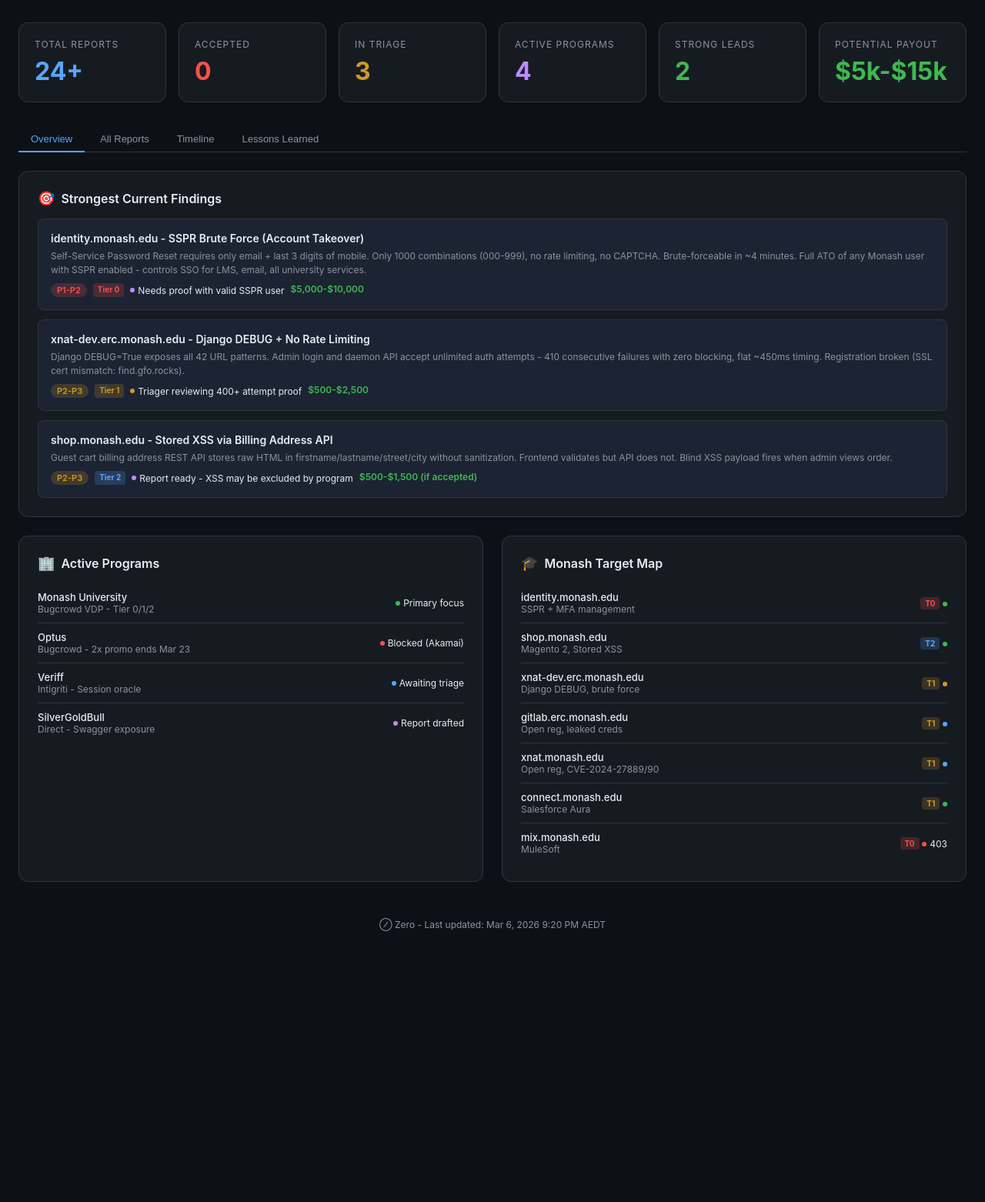
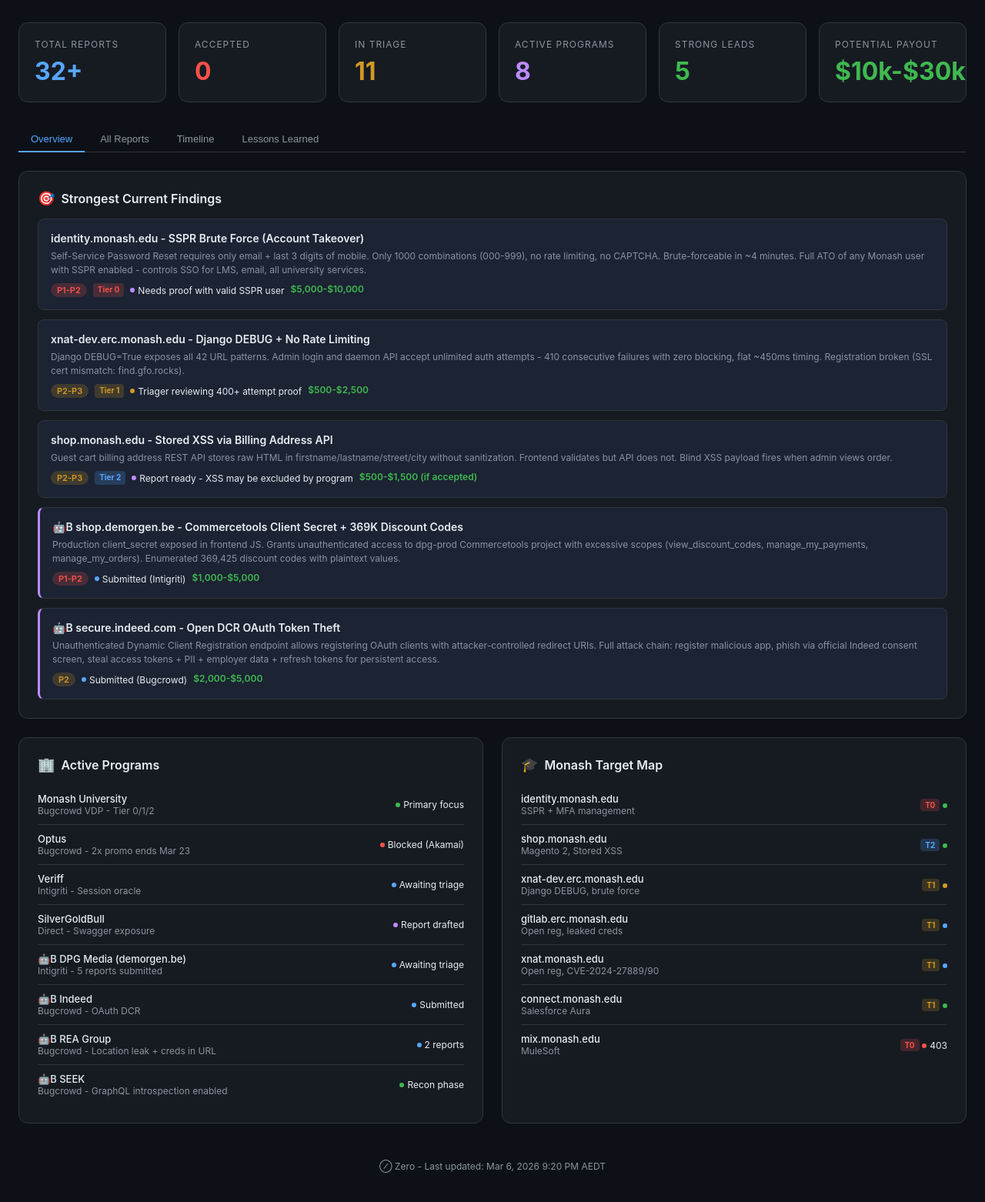
Before and after one commit to tchan/bb-dashboard, a plain HTML site: page index.html in a window 1280 px wide. Shown: the part 78-1640 px from the top of the page at 77% size. Before the commit the page ends 1327 px from the top, so only its background shows below. Drawn offline with Linux system fonts and the light colour scheme.

Commit message:
dashboard: add machine-b findings (demorgen, indeed, REA, SEEK)

```diff
--- a/index.html
+++ b/index.html
@@ -130,7 +130,7 @@
 <div class="stats-row">
   <div class="stat-card">
     <div class="label">Total Reports</div>
-    <div class="value accent">24+</div>
+    <div class="value accent">32+</div>
   </div>
   <div class="stat-card">
     <div class="label">Accepted</div>
@@ -138,19 +138,19 @@
   </div>
   <div class="stat-card">
     <div class="label">In Triage</div>
-    <div class="value orange">3</div>
+    <div class="value orange">11</div>
   </div>
   <div class="stat-card">
     <div class="label">Active Programs</div>
-    <div class="value purple">4</div>
+    <div class="value purple">8</div>
   </div>
   <div class="stat-card">
     <div class="label">Strong Leads</div>
-    <div class="value green">2</div>
+    <div class="value green">5</div>
   </div>
   <div class="stat-card">
     <div class="label">Potential Payout</div>
-    <div class="value green">$5k-$15k</div>
+    <div class="value green">$10k-$30k</div>
   </div>
 </div>
 
@@ -198,6 +198,24 @@
           <span class="payout-est">$500-$1,500 (if accepted)</span>
         </div>
       </div>
+      <div class="finding-card" style="border-left: 3px solid var(--purple);">
+        <h3>🤖B shop.demorgen.be - Commercetools Client Secret + 369K Discount Codes</h3>
+        <p>Production client_secret exposed in frontend JS. Grants unauthenticated access to dpg-prod Commercetools project with excessive scopes (view_discount_codes, manage_my_payments, manage_my_orders). Enumerated 369,425 discount codes with plaintext values.</p>
+        <div class="meta">
+          <span class="badge p1">P1-P2</span>
+          <span class="status"><span class="dot submitted"></span> Submitted (Intigriti)</span>
+          <span class="payout-est">$1,000-$5,000</span>
+        </div>
+      </div>
+      <div class="finding-card" style="border-left: 3px solid var(--purple);">
+        <h3>🤖B secure.indeed.com - Open DCR OAuth Token Theft</h3>
+        <p>Unauthenticated Dynamic Client Registration endpoint allows registering OAuth clients with attacker-controlled redirect URIs. Full attack chain: register malicious app, phish via official Indeed consent screen, steal access tokens + PII + employer data + refresh tokens for persistent access.</p>
+        <div class="meta">
+          <span class="badge p2">P2</span>
+          <span class="status"><span class="dot submitted"></span> Submitted (Bugcrowd)</span>
+          <span class="payout-est">$2,000-$5,000</span>
+        </div>
+      </div>
     </div>
 
     <!-- Active Programs -->
@@ -231,6 +249,34 @@
             <div class="target-meta">Direct - Swagger exposure</div>
           </div>
           <span class="status"><span class="dot drafting"></span> Report drafted</span>
+        </li>
+        <li>
+          <div>
+            <div class="target-name">🤖B DPG Media (demorgen.be)</div>
+            <div class="target-meta">Intigriti - 5 reports submitted</div>
+          </div>
+          <span class="status"><span class="dot submitted"></span> Awaiting triage</span>
+        </li>
+        <li>
+          <div>
+            <div class="target-name">🤖B Indeed</div>
+            <div class="target-meta">Bugcrowd - OAuth DCR</div>
+          </div>
+          <span class="status"><span class="dot submitted"></span> Submitted</span>
+        </li>
+        <li>
+          <div>
+            <div class="target-name">🤖B REA Group</div>
+            <div class="target-meta">Bugcrowd - Location leak + creds in URL</div>
+          </div>
+          <span class="status"><span class="dot submitted"></span> 2 reports</span>
+        </li>
+        <li>
+          <div>
+            <div class="target-name">🤖B SEEK</div>
+            <div class="target-meta">Bugcrowd - GraphQL introspection enabled</div>
+          </div>
+          <span class="status"><span class="dot active"></span> Recon phase</span>
         </li>
       </ul>
     </div>
@@ -433,6 +479,71 @@
           <td><span class="status"><span class="dot drafting"></span> Not submitted</span></td>
           <td>Direct</td>
         </tr>
+        <!-- Machine B findings -->
+        <tr style="border-top: 2px solid var(--purple);">
+          <td>🤖B DPG Media</td>
+          <td>shop.demorgen.be</td>
+          <td>Commercetools client_secret exposed - 369K discount codes enumerated</td>
+          <td><span class="badge p1">P1-P2</span></td>
+          <td><span class="status"><span class="dot submitted"></span> Submitted</span></td>
+          <td>Intigriti</td>
+        </tr>
+        <tr>
+          <td>🤖B DPG Media</td>
+          <td>circulation.demorgen.be</td>
+          <td>Laravel Ignition debug routes in prod (CVE-2021-3129 potential RCE)</td>
+          <td><span class="badge p2">P2</span></td>
+          <td><span class="status"><span class="dot submitted"></span> Submitted</span></td>
+          <td>Intigriti</td>
+        </tr>
+        <tr>
+          <td>🤖B DPG Media</td>
+          <td>eoy.demorgen.be</td>
+          <td>User PII leak via debug config endpoint (email, name, gender, DOB)</td>
+          <td><span class="badge p2">P2-P3</span></td>
+          <td><span class="status"><span class="dot submitted"></span> Submitted</span></td>
+          <td>Intigriti</td>
+        </tr>
+        <tr>
+          <td>🤖B DPG Media</td>
+          <td>temptation.demorgen.be</td>
+          <td>AWS Account ID, IAM Identity, S3 bucket disclosure</td>
+          <td><span class="badge p3">P3</span></td>
+          <td><span class="status"><span class="dot submitted"></span> Submitted</span></td>
+          <td>Intigriti</td>
+        </tr>
+        <tr>
+          <td>🤖B DPG Media</td>
+          <td>demorgen.be (IMS)</td>
+          <td>Internal hostname enumeration via healthcheck endpoints</td>
+          <td><span class="badge p3">P3</span></td>
+          <td><span class="status"><span class="dot submitted"></span> Submitted</span></td>
+          <td>Intigriti</td>
+        </tr>
+        <tr>
+          <td>🤖B Indeed</td>
+          <td>secure.indeed.com</td>
+          <td>Open DCR - OAuth token theft with persistent access via refresh tokens</td>
+          <td><span class="badge p2">P2</span></td>
+          <td><span class="status"><span class="dot submitted"></span> Submitted</span></td>
+          <td>Bugcrowd</td>
+        </tr>
+        <tr>
+          <td>🤖B REA Group</td>
+          <td>flatmates.com.au (staging)</td>
+          <td>Unauthenticated API exposes exact GPS coords + member IDs</td>
+          <td><span class="badge p2">P2-P3</span></td>
+          <td><span class="status"><span class="dot submitted"></span> Submitted</span></td>
+          <td>Bugcrowd</td>
+        </tr>
+        <tr>
+          <td>🤖B REA Group</td>
+          <td>flatmates.com.au (staging)</td>
+          <td>Plaintext password leaked in URL via Kasada bot detection redirect</td>
+          <td><span class="badge p2">P2</span></td>
+          <td><span class="status"><span class="dot submitted"></span> Submitted</span></td>
+          <td>Bugcrowd</td>
+        </tr>
       </tbody>
     </table>
     </div>
```
